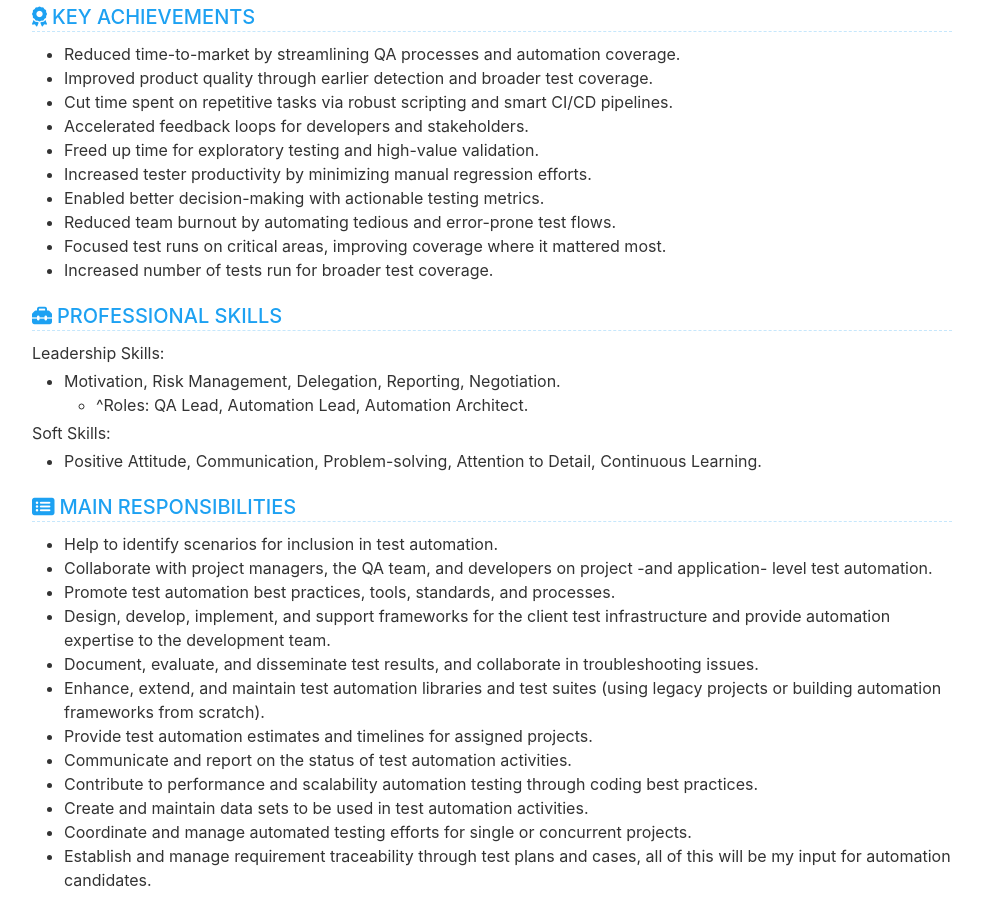
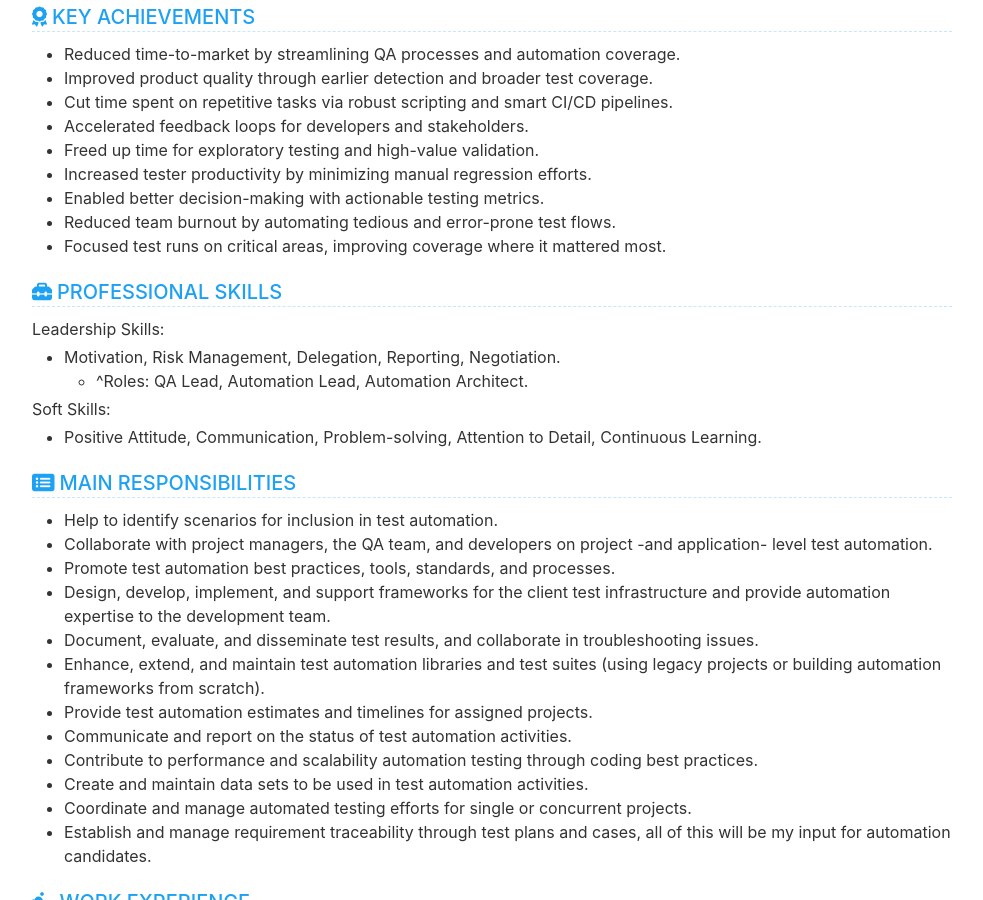
Before and after one commit to cvera08/full-resume, a Jekyll site: the page built from index.html, in a window 1280 px wide and 900 px high, scrolled down 1054 px. Shown: the whole window, without its empty margins (148-1131 px from the left). Built offline with Jekyll 4.4.1, drawn with Linux system fonts in a browser that asks for light colours.

Commit message:
feat: key achievements change - delete tenth paragraph

```diff
--- a/_data/data.yml
+++ b/_data/data.yml
@@ -76,7 +76,6 @@ award:
     - Enabled better decision-making with actionable testing metrics.
     - Reduced team burnout by automating tedious and error-prone test flows.
     - Focused test runs on critical areas, improving coverage where it mattered most.
-    - Increased number of tests run for broader test coverage.
 
 
 skill:
```
